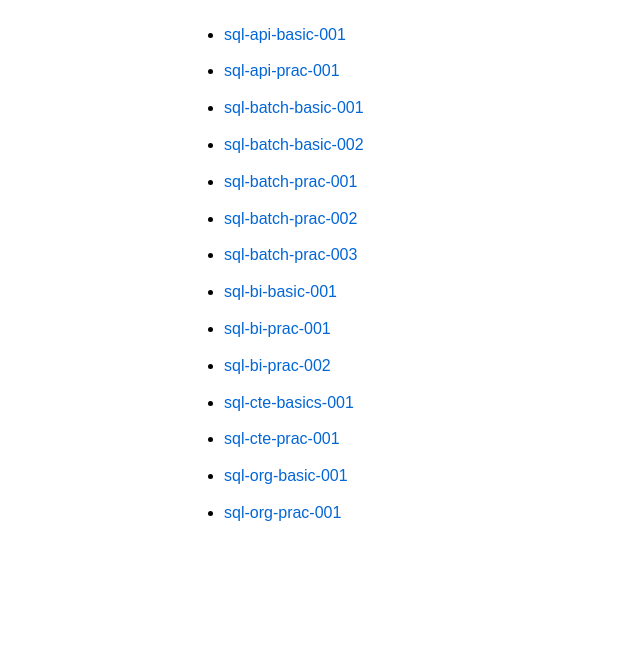
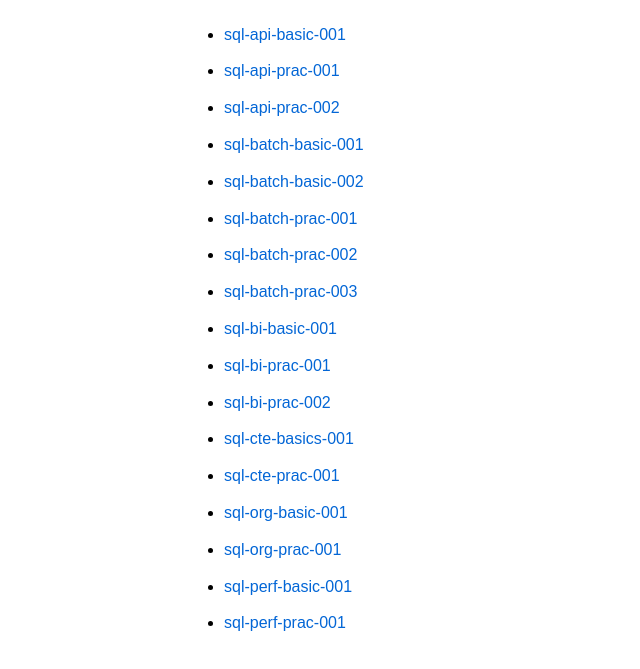
Before and after one commit to hiroaki-com/sql-quiz-book, a plain HTML site: page docs/index.html in a window 1280 px wide. Shown: the part 101-770 px from the top of the page, without its empty margins (76-716 px from the left). Drawn offline with Linux system fonts and the light colour scheme.

Commit message:
Update: index

```diff
--- a/docs/index.html
+++ b/docs/index.html
@@ -36,6 +36,7 @@
   <ul>
     <li><a href="./files/sql-api-basic-001.html">sql-api-basic-001</a></li>
     <li><a href="./files/sql-api-prac-001.html">sql-api-prac-001</a></li>
+    <li><a href="./files/sql-api-prac-002.html">sql-api-prac-002</a></li>
     <li><a href="./files/sql-batch-basic-001.html">sql-batch-basic-001</a></li>
     <li><a href="./files/sql-batch-basic-002.html">sql-batch-basic-002</a></li>
     <li><a href="./files/sql-batch-prac-001.html">sql-batch-prac-001</a></li>
@@ -48,6 +49,8 @@
     <li><a href="./files/sql-cte-prac-001.html">sql-cte-prac-001</a></li>
     <li><a href="./files/sql-org-basic-001.html">sql-org-basic-001</a></li>
     <li><a href="./files/sql-org-prac-001.html">sql-org-prac-001</a></li>
+    <li><a href="./files/sql-perf-basic-001.html">sql-perf-basic-001</a></li>
+    <li><a href="./files/sql-perf-prac-001.html">sql-perf-prac-001</a></li>
   </ul>
 </body>
 </html>
```
